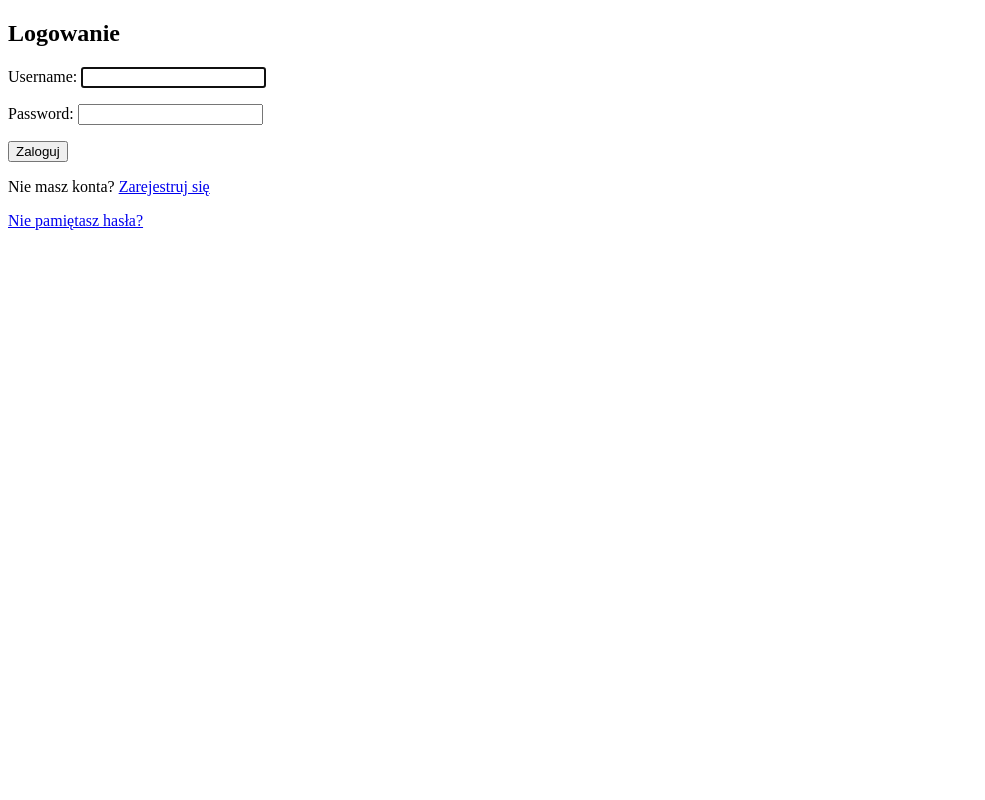
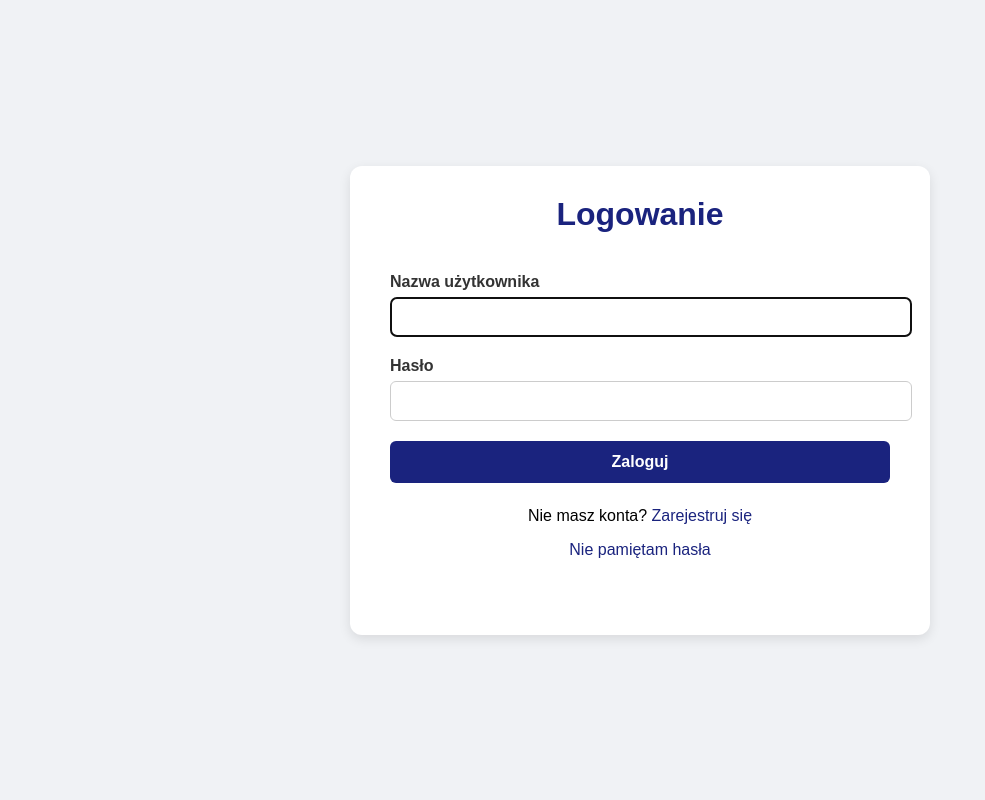
Before and after one commit to PaulinaKol/IoT-and-Cloud-Computing, a Django app: page /login/ in a window 1280 px wide. Shown: the whole page, without its empty margins (0-985 px from the left). Run offline with Django 5.2, Linux system fonts and the light colour scheme.

Commit message:
login page implementation

```diff
--- /dev/null
+++ b/smartmailbox/core/static/core_css/login.css
@@ -0,0 +1,79 @@
+body {
+    font-family: Arial, sans-serif;
+    background-color: #f0f2f5;
+    display: flex;
+    justify-content: center;
+    align-items: center;
+    height: 100vh;
+    margin: 0;
+}
+
+.login-container {
+    background-color: #fff;
+    padding: 60px 40px;
+    border-radius: 12px;
+    box-shadow: 0 4px 12px rgba(0, 0, 0, 0.1);
+    width: 500px;
+    max-width: 90%;
+}
+
+h2 {
+    font-size: 32px;
+    text-align: center;
+    color: #1a237e;
+    margin-top: -30px;
+    margin-bottom: 40px;
+}
+
+
+.form-group {
+    margin-bottom: 20px;
+}
+
+label {
+    display: block;
+    margin-bottom: 6px;
+    font-weight: bold;
+    color: #333;
+}
+
+input[type="text"],
+input[type="password"] {
+    width: 100%;
+    padding: 10px;
+    border: 1px solid #ccc;
+    border-radius: 6px;
+    font-size: 16px;
+}
+
+button[type="submit"] {
+    width: 100%;
+    padding: 12px;
+    background-color: #1a237e;
+    color: #fff;
+    font-weight: bold;
+    border: none;
+    border-radius: 6px;
+    font-size: 16px;
+    cursor: pointer;
+    transition: background-color 0.3s ease;
+}
+
+button[type="submit"]:hover {
+    background-color: #283593;
+}
+
+.extra-links {
+    text-align: center;
+    margin-top: 24px;
+}
+
+.extra-links a {
+    color: #1a237e;
+    text-decoration: none;
+}
+
+.extra-links a:hover {
+    text-decoration: underline;
+    color: #3949ab;
+}
--- a/smartmailbox/core/templates/login.html
+++ b/smartmailbox/core/templates/login.html
@@ -1,16 +1,36 @@
+{% load static %}
 <!DOCTYPE html>
-<html>
+<html lang="pl">
 <head>
+    <meta charset="UTF-8">
     <title>Logowanie</title>
+    <link rel="stylesheet" href="{% static 'core_css/login.css' %}">
 </head>
 <body>
-    <h2>Logowanie</h2>
-    <form method="post">
-        {% csrf_token %}
-        {{ form.as_p }}
-        <button type="submit">Zaloguj</button>
-    </form>
-    <p>Nie masz konta? <a href="{% url 'register' %}">Zarejestruj się</a></p>
-    <p> <a href="{% url 'password_reset' %}">Nie pamiętasz hasła?</a> </p>
+    <div class="login-wrapper">
+        <div class="login-container">
+            <h2>Logowanie</h2>
+            <form method="post">
+                {% csrf_token %}
+
+                <div class="form-group">
+                    <label for="{{ form.username.id_for_label }}">Nazwa użytkownika</label>
+                    {{ form.username }}
+                </div>
+
+                <div class="form-group">
+                    <label for="{{ form.password.id_for_label }}">Hasło</label>
+                    {{ form.password }}
+                </div>
+
+                <button type="submit" class="login-btn">Zaloguj</button>
+            </form>
+
+            <div class="extra-links">
+                <p>Nie masz konta? <a href="{% url 'register' %}">Zarejestruj się</a></p>
+                <p><a href="{% url 'password_reset' %}">Nie pamiętam hasła</a></p>
+            </div>
+        </div>
+    </div>
 </body>
 </html>
```
